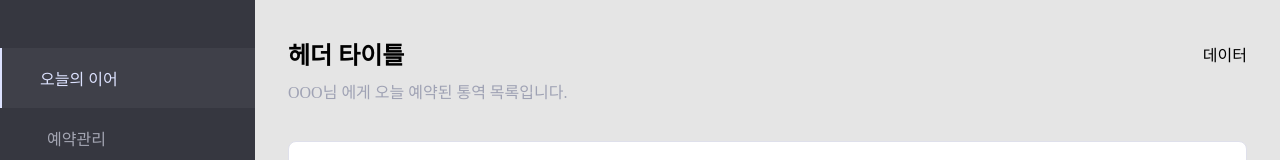
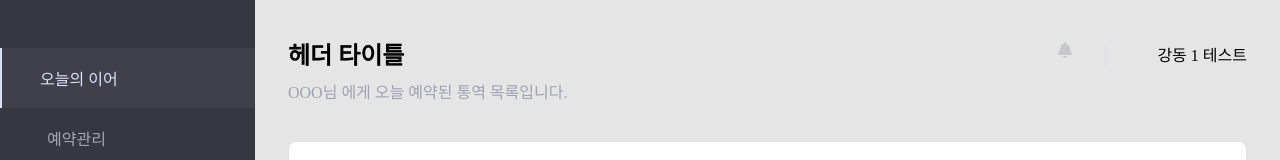
Before and after one commit to Sullivan-for-EAR/signear-web, a React (Create React App) app: page / in a window 1280 px wide. Shown: the top 160 px of the page. Built offline with nearby package versions, Linux system fonts and the light colour scheme.

Commit message:
Wrapper 수정

```diff
--- a/src/components/Header/index.tsx
+++ b/src/components/Header/index.tsx
@@ -1,6 +1,8 @@
 import React from 'react';
 import Box from '@/components/Box';
 import Flex from '@/components/Flex';
+
+import { ReactComponent as AlarmIcon } from '../../images/icons-alarm.svg';
 
 const DefaultHeader: React.FC = () => {
   return (
@@ -9,7 +11,14 @@ const DefaultHeader: React.FC = () => {
         <Box fontSize="24px" fontWeight="700">
           헤더 타이틀
         </Box>
-        <Box>데이터</Box>
+        <Flex>
+          <Box mr="33px" width="14px" height="16px">
+            <AlarmIcon />
+          </Box>
+          <Box paddingLeft="50px" borderLeft="2px solid #DFE0EB">
+            강동 1 테스트
+          </Box>
+        </Flex>
       </Flex>
       <Box color="#9FA2B4">OOO님 에게 오늘 예약된 통역 목록입니다.</Box>
     </Box>
--- a/src/components/Wrapper/index.tsx
+++ b/src/components/Wrapper/index.tsx
@@ -1,28 +1,13 @@
 import Box, { BoxProps } from '@/components/Box';
 
 import styled from 'styled-components';
-import { variant } from 'styled-system';
 
 const Wrapper = styled(Box).attrs<BoxProps>({
   display: 'flex',
-})<BoxProps>(
-  variant({
-    variants: {
-      default: {
-        px: '32px',
-      },
-      desktopOnly: {
-        px: [null, '32px'],
-      },
-    },
-  })
-);
-
-Wrapper.defaultProps = {
+  px: '32px',
   flexDirection: 'row',
   flexWrap: 'wrap',
-  variant: 'default',
   maxWidth: 'maxWidth',
-};
+})<BoxProps>``;
 
 export default Wrapper;
```
